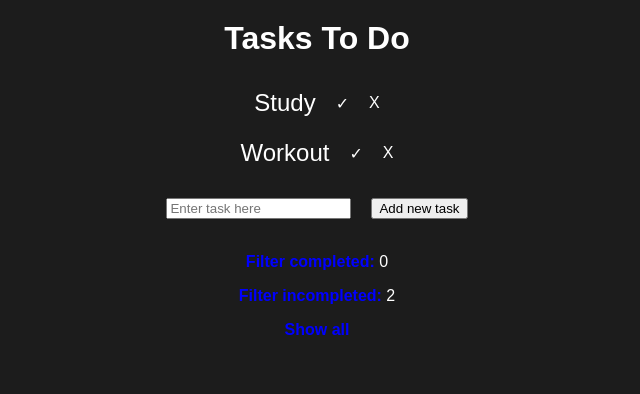
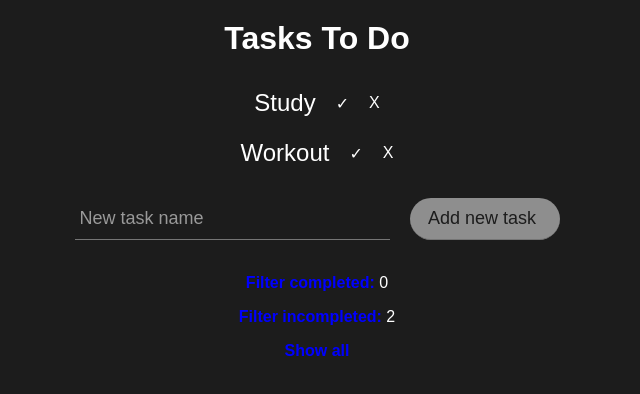
Before and after one commit to caiodesign/react-to-do, a React (Create React App) app: page / in a window 1280 px wide. Shown: the top 394 px of the page, without its empty margins (323-963 px from the left). Built offline with nearby package versions, Linux system fonts and the light colour scheme.

Commit message:
changed the input appearance

```diff
--- a/src/App.js
+++ b/src/App.js
@@ -154,7 +154,12 @@ class App extends React.Component {
 					})
 				}
 				<form onSubmit={this.addtask.bind(this)}>
-					<input type="text" placeholder="Enter task here" name="taskname" maxLength="16"/>
+					<div class="group">
+						<input type="text" name="taskname" required />
+						<span class="highlight"></span>
+						<span class="bar"></span>
+						<label>New task name</label>
+					</div>
 					<input type="submit" value="Add new task" />
 				</form>
 				<Filter>
--- a/src/components/Table.js
+++ b/src/components/Table.js
@@ -22,6 +22,7 @@ const Task = styled.div`
         margin: 0px 10px;
     }
     span{
+        cursor: pointer;
         padding: 0 10px;
     }
 `;
--- a/src/index.css
+++ b/src/index.css
@@ -3,3 +3,124 @@ body {
   padding: 0;
   font-family: sans-serif;
 }
+
+form{
+  text-align: center;
+  margin: 0 auto;
+  display: flex;
+  flex-wrap: nowrap;
+  align-items: center;
+  justify-content: center;
+  width: 600px;
+}
+
+/* form starting stylings ------------------------------- */
+.group 			  {
+  position:relative;
+}
+input 				{
+  font-size:18px;
+  padding:10px 10px 10px 5px;
+  display:block;
+  width:300px;
+  border:none;
+  border-bottom:1px solid #757575;
+  background-color: transparent;
+  color: #fff;
+}
+input[type="submit"]{
+  max-width: 150px;
+  background-color: white;
+  margin-left: 20px;
+  border-radius: 34px;
+  background-color: rgba(255, 255, 255, 0.5);
+  transition: linear all .3s;
+  cursor: pointer;
+  color: rgb(28,28,28);
+}
+input[type="submit"]:hover{
+  background-color: rgba(255, 255, 255, 1);
+}
+input:focus 		{ outline:none; }
+
+input:-webkit-autofill, textarea:-webkit-autofill, select:-webkit-autofill{
+  background-color: transparent !important;
+}
+
+/* LABEL ======================================= */
+label 				 {
+  color:#999;
+  font-size:18px;
+  font-weight:normal;
+  position:absolute;
+  pointer-events:none;
+  left:5px;
+  top:10px;
+  transition:0.2s ease all;
+  -moz-transition:0.2s ease all;
+  -webkit-transition:0.2s ease all;
+}
+
+/* active state */
+input:focus ~ label, input:valid ~ label 		{
+  top:-20px;
+  font-size:14px;
+  color:#ffffff;
+}
+
+/* BOTTOM BARS ================================= */
+.bar 	{ position:relative; display:block; width:300px; }
+.bar:before, .bar:after 	{
+  content:'';
+  height:2px;
+  width:0;
+  bottom:1px;
+  position:absolute;
+  background:#ffffff;
+  transition:0.2s ease all;
+  -moz-transition:0.2s ease all;
+  -webkit-transition:0.2s ease all;
+}
+.bar:before {
+  left:50%;
+}
+.bar:after {
+  right:50%;
+}
+
+/* active state */
+input:focus ~ .bar:before, input:focus ~ .bar:after {
+  width:50%;
+}
+
+/* HIGHLIGHTER ================================== */
+.highlight {
+  position:absolute;
+  height:60%;
+  width:100px;
+  top:25%;
+  left:0;
+  pointer-events:none;
+  opacity:0.5;
+}
+
+/* active state */
+input:focus ~ .highlight {
+  -webkit-animation:inputHighlighter 0.3s ease;
+  -moz-animation:inputHighlighter 0.3s ease;
+  animation:inputHighlighter 0.3s ease;
+}
+
+/* ANIMATIONS ================ */
+@-webkit-keyframes inputHighlighter {
+	from { background:#ffffff; }
+  to 	{ width:0; background:transparent; }
+}
+@-moz-keyframes inputHighlighter {
+	from { background:#ffffff; }
+  to 	{ width:0; background:transparent; }
+}
+@keyframes inputHighlighter {
+	from { background:#ffffff; }
+  to 	{ width:0; background:transparent; }
+}
```
